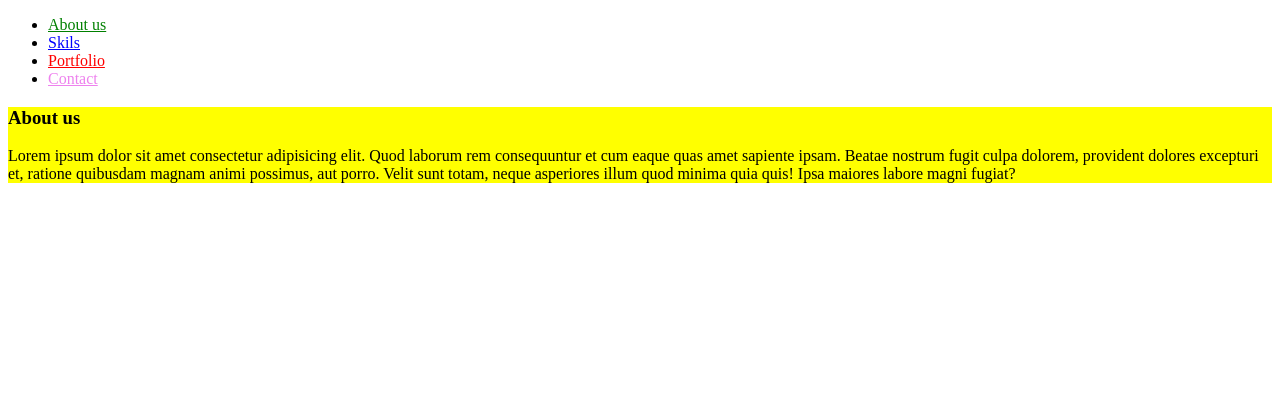
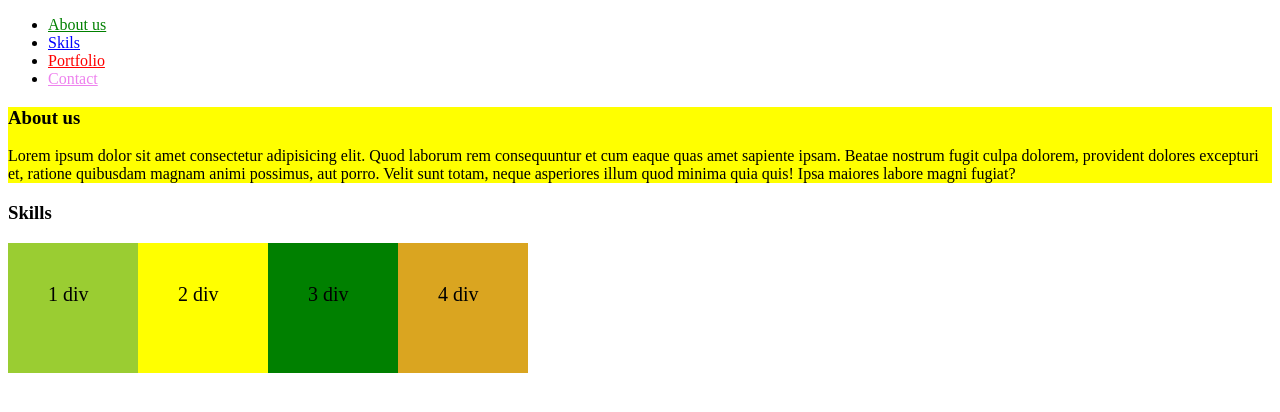
Before and after one commit to kstyczen/11-html-prosta-strona, a plain HTML site: page index.html in a window 1280 px wide. Drawn offline with Linux system fonts and the light colour scheme.

Commit message:
dodanie sekcji Skils

```diff
--- a/css/style.css
+++ b/css/style.css
@@ -4,3 +4,36 @@
 #li4 { color:violet}
 
 #About-us {background-color: yellow}
+
+.Skills-container {
+    display: flex;
+     }
+
+  #div1 {
+    background-color: yellowgreen;
+    height: 50px;
+    width: 50px;
+    padding: 40px;
+    font-size: 20px;
+  }
+  #div2 {
+    background-color: yellow;
+    height: 50px;
+    width: 50px;
+    padding: 40px;
+    font-size: 20px;
+  }
+  #div3 {
+    background-color: green;
+    height: 50px;
+    width: 50px;
+    padding: 40px;
+    font-size: 20px;
+  }
+  #div4 {
+    background-color: goldenrod;
+    height: 50px;
+    width: 50px;
+    padding: 40px;
+    font-size: 20px;
+  }
--- a/index.html
+++ b/index.html
@@ -19,5 +19,14 @@
         <h3>About us</h3>
         <p>Lorem ipsum dolor sit amet consectetur adipisicing elit. Quod laborum rem consequuntur et cum eaque quas amet sapiente ipsam. Beatae nostrum fugit culpa dolorem, provident dolores excepturi et, ratione quibusdam magnam animi possimus, aut porro. Velit sunt totam, neque asperiores illum quod minima quia quis! Ipsa maiores labore magni fugiat?</p>
     </section>
+    <section id="Skills">
+        <h3>Skills</h3>
+        <div class="Skills-container">
+            <div id="div1">1 div</div>
+            <div id="div2">2 div</div>
+            <div id="div3">3 div</div>
+            <div id="div4">4 div</div>
+        </div>
+    </section>
 </body>
 </html>
```
